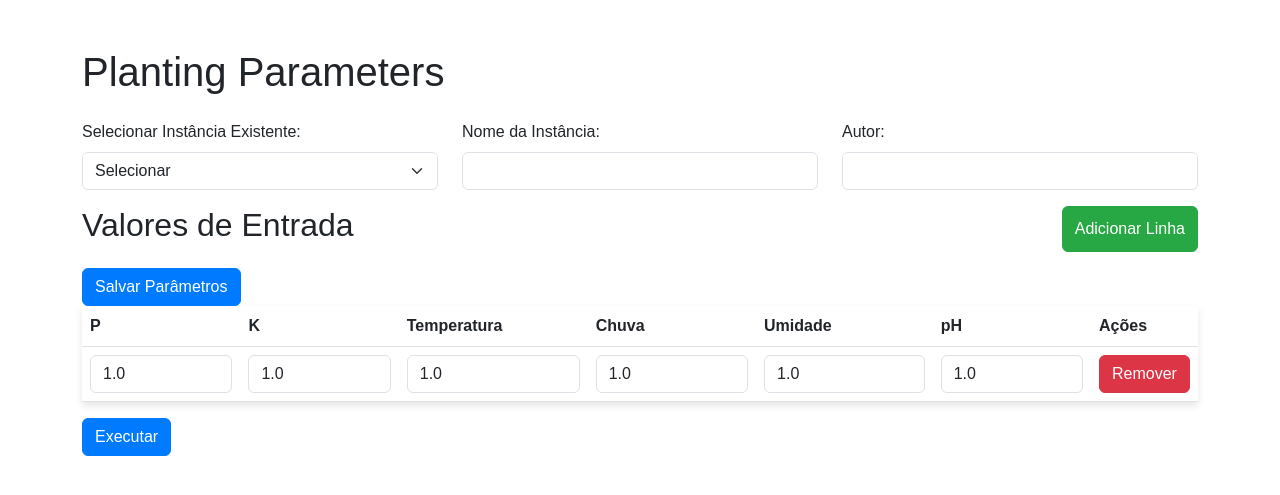
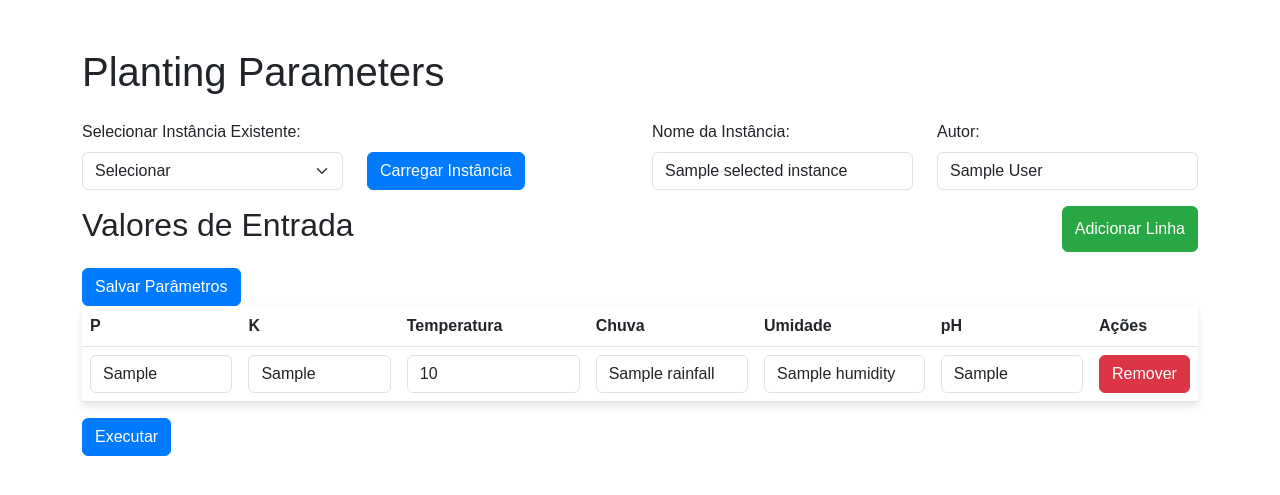
Before and after one commit to Eronponce/Estagio2, a Django app: template WDYP/algorithm/templates/algorithm/algorithm.html in a window 1280 px wide. Shown: the part 76-571 px from the top of the page. Run offline with Django 4.2, Linux system fonts and the light colour scheme; tables that the repository leaves empty hold one stand-in row (values such as "Sample post"); the template is opened without the code that fills it: values that come from a table or form of the project are taken from there, most other values are stand-ins (such as "Sample title", 1, 10 or a date in 2020).

Commit message:
adicionado novos parametros de modelo e gitgnore

```diff
--- a/WDYP/algorithm/models.py
+++ b/WDYP/algorithm/models.py
@@ -1,6 +1,14 @@
 from django.db import models
 
+class PlantingInstance(models.Model):
+    name = models.CharField(max_length=100)
+    author = models.CharField(max_length=100)
+
+    def __str__(self):
+        return self.name
+
 class PlantingParameters(models.Model):
+    instance = models.ForeignKey(PlantingInstance, on_delete=models.CASCADE)
     p = models.FloatField()
     k = models.FloatField()
     temperature = models.FloatField()
@@ -9,4 +17,4 @@
     ph = models.FloatField()
 
     def __str__(self):
-        return f"Parameters: P={self.p}, K={self.k}, Temp={self.temperature}, Rainfall={self.rainfall}, Humidity={self.humidity}, pH={self.ph}"
+        return f"Parameters for {self.instance}: P={self.p}, K={self.k}, Temp={self.temperature}, Rainfall={self.rainfall}, Humidity={self.humidity}, pH={self.ph}"
--- a/WDYP/algorithm/templates/algorithm/algorithm.html
+++ b/WDYP/algorithm/templates/algorithm/algorithm.html
@@ -1,5 +1,6 @@
 <!DOCTYPE html>
 <html lang="en">
+
 <head>
     <meta charset="UTF-8">
     <meta name="viewport" content="width=device-width, initial-scale=1.0">
@@ -10,33 +11,41 @@
         body {
             font-family: 'Arial', sans-serif;
         }
+
         .btn-primary {
             background-color: #007bff;
             border-color: #007bff;
         }
+
         .btn-primary:hover {
             background-color: #0056b3;
             border-color: #0056b3;
         }
+
         .btn-success {
             background-color: #28a745;
             border-color: #28a745;
         }
+
         .btn-success:hover {
             background-color: #1a732d;
             border-color: #1a732d;
         }
+
         .btn-danger {
             background-color: #dc3545;
             border-color: #dc3545;
         }
+
         .btn-danger:hover {
             background-color: #ac2d38;
             border-color: #ac2d38;
         }
+
         .table {
             box-shadow: 0 4px 8px rgba(0, 0, 0, 0.1);
         }
+
         .header {
             background-color: #333;
             padding: 20px;
@@ -44,22 +53,26 @@
             justify-content: space-between;
             align-items: center;
         }
+
         .logo {
             color: white;
             font-size: 24px;
         }
     </style>
 </head>
+
 <body>
     <div class="header">
         <div class="logo">WDYP</div>
+    </div>
 
-  </div>
+    <form method="post" action="{% url 'save_parameters' %}">
+        {% csrf_token %}
         <div class="container mt-5">
             <h1 class="mb-4">Planting Parameters</h1>
 
             <div class="row">
-        <div class="col-md-4 mb-3">
+                <div class="col-md-3 mb-3">
                     <label for="instanceSelect" class="form-label">Selecionar Instância Existente:</label>
                     <select id="instanceSelect" class="form-select" name="instance">
                         <option value="">Selecionar</option>
@@ -69,23 +82,30 @@
                         {% endfor %}
                     </select>
                 </div>
-        <div class="col-md-4 mb-3">
+                <div class="col-md-3 mb-3 d-flex align-items-end">
+                    <button type="button" class="btn btn-primary" id="loadInstanceButton">Carregar Instância</button>
+                </div>
+                <div class="col-md-3 mb-3">
                     <label for="instanceName" class="form-label">Nome da Instância:</label>
-            <input type="text" class="form-control" id="instanceName" name="instance_name">
+                    <input type="text" class="form-control" value="{{ selected_instance.name }}" id="instanceName"
+                        name="instance_name">
                 </div>
-        <div class="col-md-4 mb-3">
+                <div class="col-md-3 mb-3">
                     <label for="instanceAuthor" class="form-label">Autor:</label>
-            <input type="text" class="form-control" id="instanceAuthor" name="instance_author">
+                    <input type="text" class="form-control" value="{{ selected_instance.author }}" id="instanceAuthor"
+                        name="instance_author">
                 </div>
             </div>
 
+
+
             <div class="d-flex justify-content-between mb-3">
                 <h2>Valores de Entrada</h2>
-        <button id="addRow" class="btn btn-success">Adicionar Linha</button>
+                <button type="button" id="addRow" class="btn btn-success">Adicionar Linha</button>
+
             </div>
 
-    <form method="post" action="{% url 'save_parameters' %}">
-        {% csrf_token %}
+
             <button type="submit" class="btn btn-primary submit-button">Salvar Parâmetros</button>
             <table class="table">
                 <thead>
@@ -105,9 +125,12 @@
                     <tr>
                         <td><input type="text" value="{{ parameter.p }}" class="form-control" name="p"></td>
                         <td><input type="text" value="{{ parameter.k }}" class="form-control" name="k"></td>
-                <td><input type="text" value="{{ parameter.temperature }}" class="form-control" name="temperature"></td>
-                <td><input type="text" value="{{ parameter.rainfall }}" class="form-control" name="rainfall"></td>
-                <td><input type="text" value="{{ parameter.humidity }}" class="form-control" name="humidity"></td>
+                        <td><input type="text" value="{{ parameter.temperature }}" class="form-control"
+                                name="temperature"></td>
+                        <td><input type="text" value="{{ parameter.rainfall }}" class="form-control" name="rainfall">
+                        </td>
+                        <td><input type="text" value="{{ parameter.humidity }}" class="form-control" name="humidity">
+                        </td>
                         <td><input type="text" value="{{ parameter.ph }}" class="form-control" name="ph"></td>
                         <td><button class="btn btn-danger remove-row">Remover</button></td>
                     </tr>
@@ -116,13 +139,13 @@
             </table>
 
 
-      </form>
+
             <button id="executeButton" class="btn btn-primary">Executar</button>
         </div>
-
+    </form>
     <script>
         // Adicionar nova linha
-    document.getElementById('addRow').addEventListener('click', function() {
+        document.getElementById('addRow').addEventListener('click', function () {
             const row = `
         <tr>
           <td><input type="text" class="form-control" name="p"></td>
@@ -138,14 +161,39 @@
         });
 
         // Remover linha
-    document.addEventListener('click', function(event) {
+        document.addEventListener('click', function (event) {
             if (event.target.classList.contains('remove-row')) {
                 event.target.closest('tr').remove();
             }
         });
+
+        function updateInputFields() {
+            const selectElement = document.getElementById('instanceSelect');
+            const selectedInstanceId = selectElement.value;
+
+            if (selectedInstanceId) {
+                // Get the instance data using Django's template variables
+                const instanceData = {
+                    name: '{{ selected_instance.name }}',
+                    author: '{{ selected_instance.author }}',
+                    // Add other instance data fields here...
+                };
+
+                // Update the input fields with the instance data
+                document.getElementById('instanceName').value = instanceData.name;
+                document.getElementById('instanceAuthor').value = instanceData.author;
+                // Update other input fields with instance data...
+            } else {
+                // Clear or reset the input fields
+                document.getElementById('instanceName').value = '';
+                document.getElementById('instanceAuthor').value = '';
+                // Clear or reset other input fields...
+            }
+        }
     </script>
 
     <!-- Include Bootstrap scripts -->
     <script src="https://cdn.jsdelivr.net/npm/bootstrap@5.3.0/dist/js/bootstrap.bundle.min.js"></script>
 </body>
+
 </html>
--- a/WDYP/manage.py
+++ b/WDYP/manage.py
@@ -1,4 +1,4 @@
-#!/usr/bin/env python
+
 """Django's command-line utility for administrative tasks."""
 import os
 import sys
```
Also changed, not shown: WDYP/algorithm/views.py (+17 -8 lines), WDYP/algorithm/migrations/0001_initial.py, 1 other file. Lines whose indentation alone changed are shown as unchanged.
